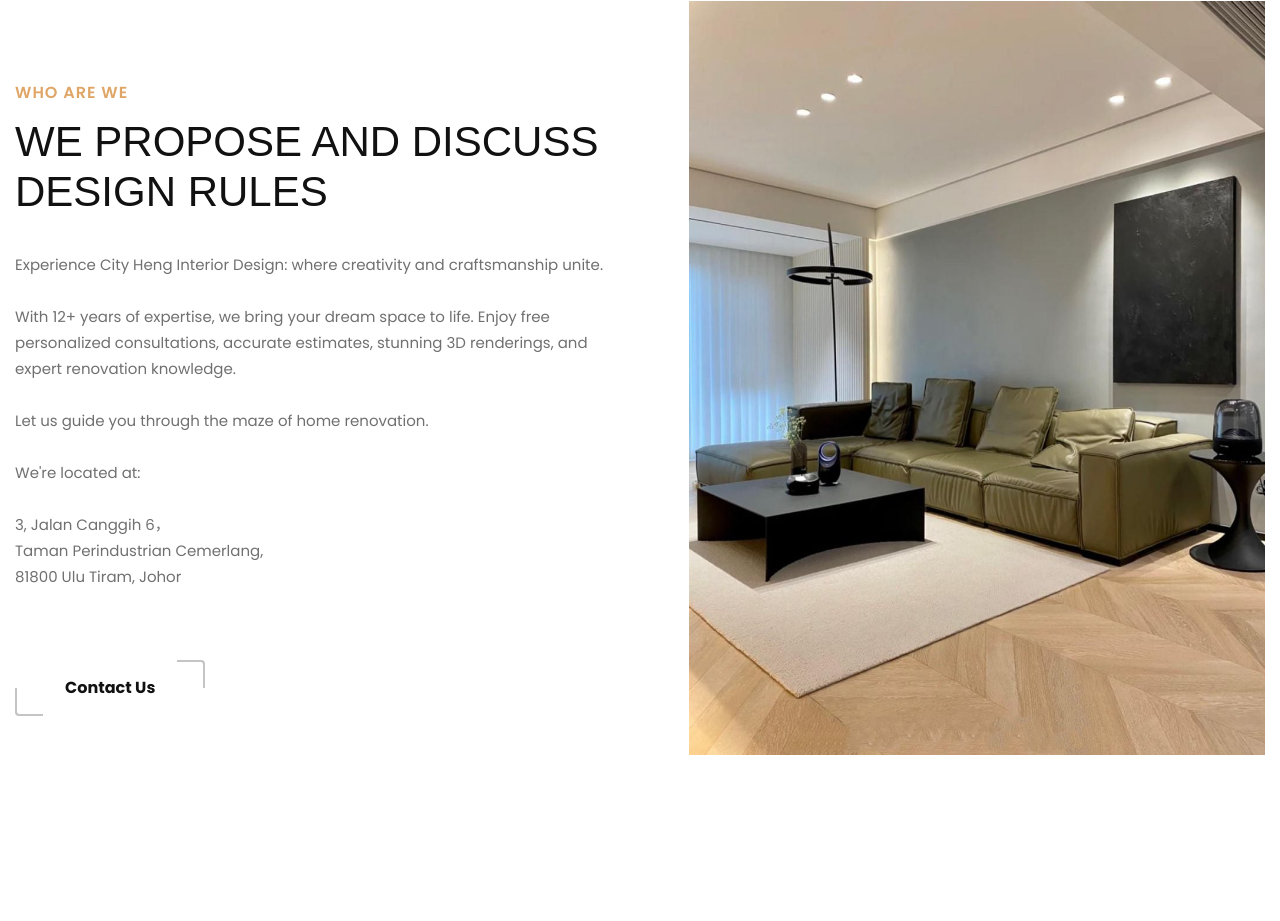
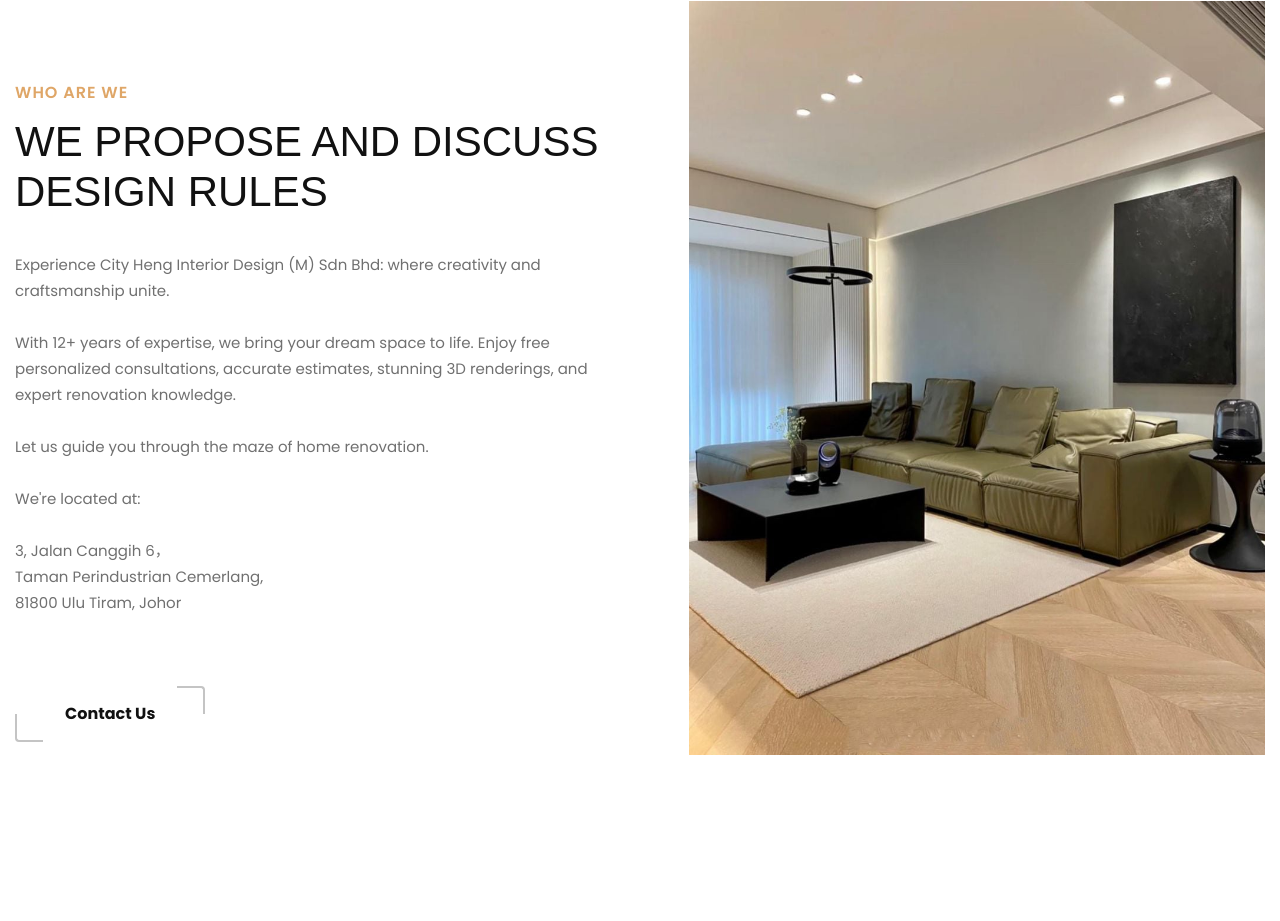
Before and after one commit to cityhenggroup58/web, a plain HTML site: page index.html in a window 1280 px wide. Shown: the part 1079-2000 px from the top of the page. Drawn offline with nearby package versions, Linux system fonts and the light colour scheme; files that its build step writes are made by us from their sources; a web font is replaced by a local one.

Commit message:
feat: Update company name

```diff
--- a/index.html
+++ b/index.html
@@ -118,7 +118,7 @@
                             <h2>We propose and discuss design rules</h2>
                         </div>
                         <div class="about__para__text">
-                            <p>Experience City Heng Interior Design: where creativity and craftsmanship unite. </p>
+                            <p>Experience City Heng Interior Design (M) Sdn Bhd: where creativity and craftsmanship unite. </p>
                             <p>With 12+ years of expertise, we bring your dream space to life. Enjoy free personalized consultations, accurate estimates, stunning 3D renderings, and expert renovation knowledge. </p>
                             <p>Let us guide you through the maze of home renovation.</p>
                             <p>We're located at:</p>
@@ -270,7 +270,7 @@
                         <div class="footer__logo">
                             <a href="#"><img src="img/logo.png" alt=""></a>
                         </div>
-                        <p>City Heng Interior</p>
+                        <p>City Heng Interior Design (M) Sdn Bhd</p>
                         <p>+6010 6602031</p>
                         <p>
                             3, Jalan Canggih 6， <br>
```
